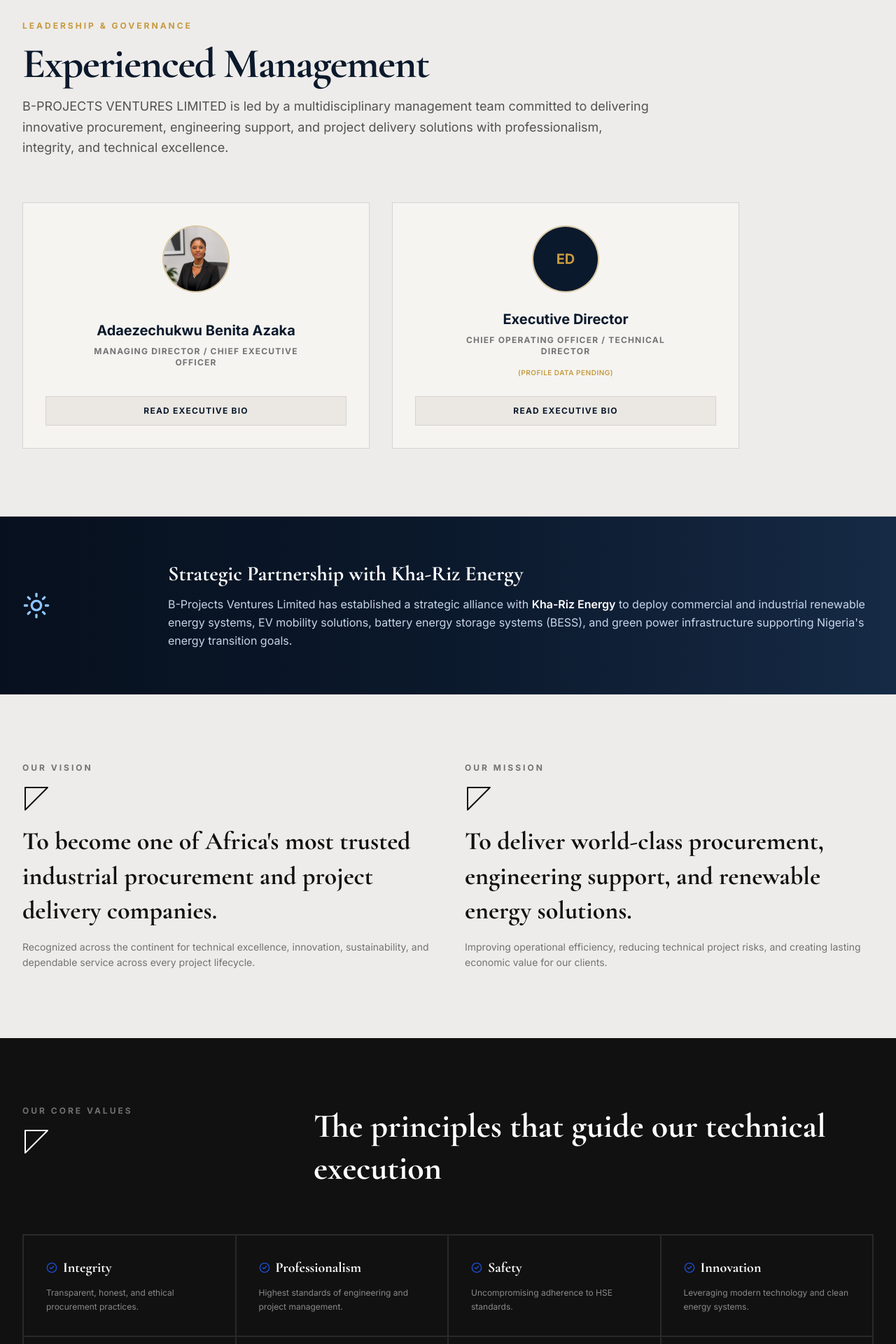
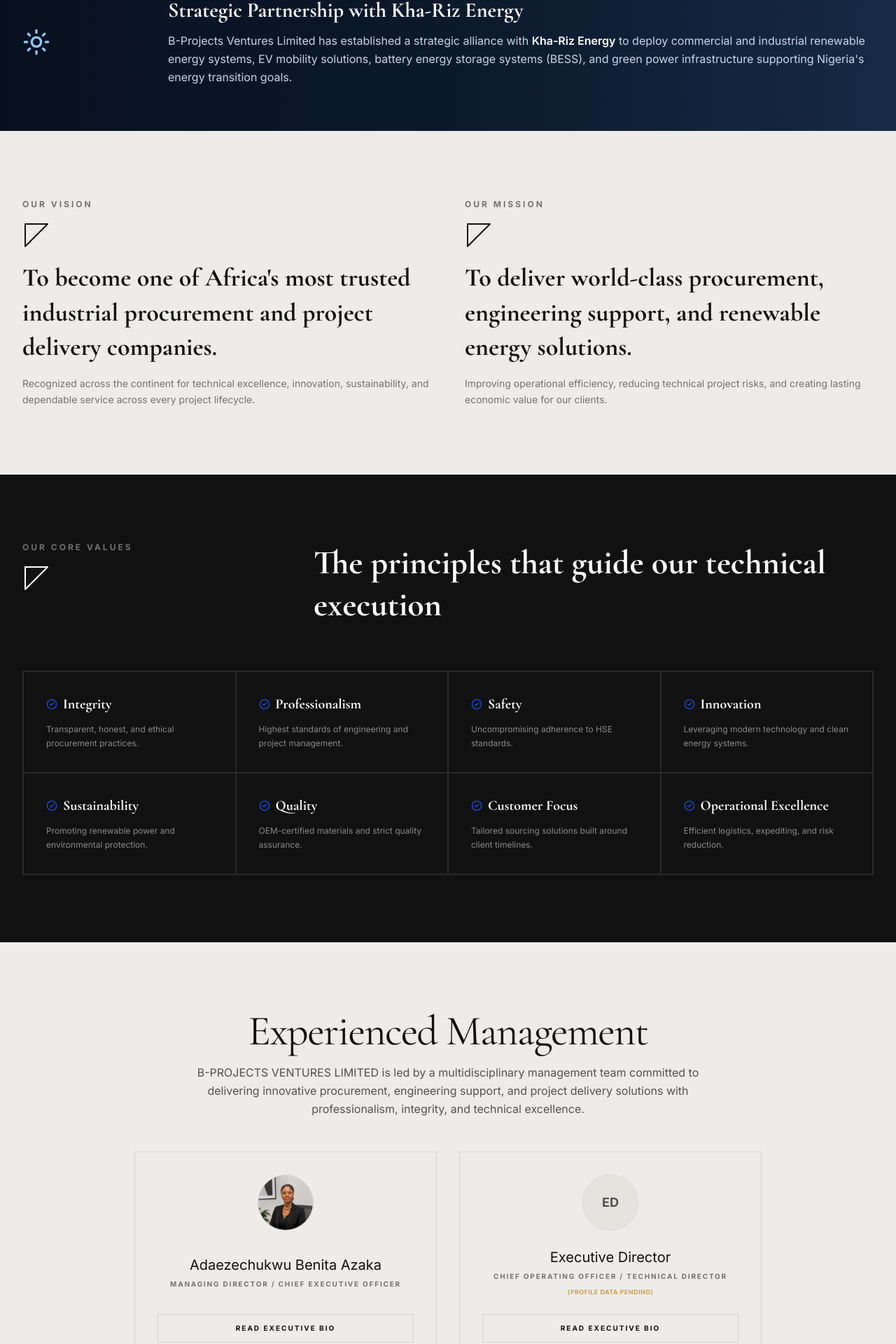
Before and after one commit to userIssa/b-project, a Next.js app: page /about-us in a window 1280 px wide. Shown: the part 1415-3335 px from the top of the page at 70% size. Built offline with nearby package versions, Linux system fonts and the light colour scheme.

Commit message:
feat: add services page, management section component, and structure main and about-us pages

```diff
--- a/app/about-us/page.tsx
+++ b/app/about-us/page.tsx
@@ -104,9 +104,6 @@ export default function AboutUsPage() {
         </div>
       </section>
 
-      {/* EXPERIENCED MANAGEMENT SECTION */}
-      <ManagementSection />
-
       {/* Kha-Riz Energy Partnership */}
       <section className="py-16 bg-gradient-to-r from-[#07101E] via-[#0B192C] to-[#162A45]">
         <div className="max-w-7xl mx-auto px-6 sm:px-8">
@@ -194,10 +191,13 @@ export default function AboutUsPage() {
         </div>
       </section>
 
+      {/* EXPERIENCED MANAGEMENT SECTION (Before Contact CTA) */}
+      <ManagementSection />
+
       {/* CTA */}
       <section className="py-16 bg-[#F5F4F1] border-t border-neutral-200 text-center">
         <div className="max-w-2xl mx-auto px-6 sm:px-8 space-y-5">
-          <h2 className="font-serif text-3xl sm:text-4xl font-bold text-[#111111]">
+          <h2 className="font-serif text-3xl sm:text-4xl font-bold text-[#0B192C]">
             Ready to partner with us?
           </h2>
           <p className="text-neutral-500 text-sm font-sans">
@@ -205,7 +205,7 @@ export default function AboutUsPage() {
           </p>
           <Link
             href="/contact"
-            className="inline-block px-8 py-3.5 bg-[#1D4ED8] text-white hover:bg-[#1E3A8A] transition-colors text-xs uppercase tracking-widest font-bold shadow-md"
+            className="inline-block px-8 py-3.5 bg-[#C59A3F] hover:bg-[#A67C1E] text-white transition-colors text-xs uppercase tracking-widest font-bold shadow-md"
           >
             Contact Us
           </Link>
--- a/app/services/page.tsx
+++ b/app/services/page.tsx
@@ -183,7 +183,7 @@ export default function ServicesPage() {
             Quality procurement and dependable project support are the foundations of industrial execution and national value creation.
           </blockquote>
           <p className="text-xs uppercase tracking-[0.3em] font-sans font-bold text-[#C59A3F]">
-            — B-PROJECTS VENTURES LIMITED
+            B-PROJECTS VENTURES LIMITED
           </p>
         </div>
       </section>
--- a/components/ManagementSection.tsx
+++ b/components/ManagementSection.tsx
@@ -23,10 +23,10 @@ const executives: Executive[] = [
     company: "B-PROJECTS VENTURES LIMITED",
     image: "/images/WhatsApp Image 2026-07-27 at 10.52.51 AM.jpeg",
     bio: [
-      "Adaezechukwu Benita Azaka serves as the Managing Director / Chief Executive Officer of B-PROJECTS VENTURES LIMITED, where she oversees corporate strategy, industrial procurement, project execution, strategic partnerships, and business development.",
-      "She possesses extensive experience in project management, procurement coordination, stakeholder engagement, contract administration, and industrial supply chain implementation. Her ability to translate strategic objectives into efficient operational processes has contributed significantly to the successful delivery of engineering and infrastructure projects.",
-      "Working closely with clients, government institutions, oil & gas operators, development partners, and industry stakeholders, she plays a critical role in ensuring projects are delivered on schedule, within budget, and to the highest standards of quality and professionalism.",
-      "Her commitment to operational excellence, continuous improvement, and customer satisfaction continues to strengthen B-PROJECTS VENTURES LIMITED's reputation as a dependable engineering and industrial supply partner.",
+      "Adaezechukwu Benita Azaka serves as the Managing Director / Chief Executive Officer of B-PROJECTS VENTURES LIMITED, where she oversees corporate strategy, industrial procurement, project execution, strategic partnerships and business development.",
+      "She possesses extensive experience in project management, procurement coordination, stakeholder engagement, contract administration and industrial supply chain implementation. Her ability to translate strategic objectives into efficient operational processes has contributed significantly to the successful delivery of engineering and infrastructure projects.",
+      "Working closely with clients, government institutions, development partners and industry stakeholders, she plays a critical role in ensuring projects are delivered on schedule, within budget and to the highest standards of quality and professionalism.",
+      "Her commitment to operational excellence, continuous improvement and customer satisfaction continues to strengthen B-PROJECTS VENTURES LIMITED’s reputation as a dependable engineering and sustainable supply partner.",
     ],
   },
   {
@@ -37,8 +37,8 @@ const executives: Executive[] = [
     initials: "ED",
     isPlaceholder: true,
     bio: [
-      "The Executive Director / Chief Operating Officer oversees technical operations, OEM expediting, site logistics, and regulatory compliance across B-Projects Ventures Limited's portfolio.",
-      "With deep technical expertise in mechanical procurement, civil infrastructure, and engineering field services, our executive management ensures rigorous quality control and full adherence to NUPRC and NSITF regulatory standards.",
+      "The Chief Operating Officer / Technical Director of B-PROJECTS VENTURES LIMITED oversees technical operations, vendor management, expediting, site logistics and regulatory compliance.",
+      "Bringing extensive engineering background and supply chain coordination, the COO ensures all procurement and field execution align with strict safety standards, NUPRC mandates, and client specifications.",
       "(Full executive biography and profile details will be updated shortly).",
     ],
   },
@@ -48,31 +48,28 @@ export default function ManagementSection() {
   const [selectedExecutive, setSelectedExecutive] = useState<Executive | null>(null);
 
   return (
-    <section className="py-24 bg-[#EEECEA] border-b border-neutral-300">
+    <section className="py-24 bg-[#EEECEA] border-t border-b border-neutral-300">
       <div className="max-w-7xl mx-auto px-6 sm:px-8">
 
-        {/* Title & Subtitle */}
-        <div className="max-w-4xl space-y-4 mb-16">
-          <p className="text-xs uppercase tracking-[0.25em] font-sans font-bold text-[#C59A3F]">
-            Leadership & Governance
-          </p>
-          <h2 className="font-serif text-4xl sm:text-5xl md:text-6xl font-bold tracking-tight text-[#0B192C]">
+        {/* Section Header */}
+        <div className="max-w-4xl mx-auto text-center mb-12">
+          <h2 className="font-serif text-4xl sm:text-5xl md:text-6xl text-[#111111] font-normal tracking-tight mb-4">
             Experienced Management
           </h2>
-          <p className="text-neutral-600 text-base sm:text-lg font-sans leading-relaxed">
+          <p className="text-neutral-600 text-sm sm:text-base font-sans leading-relaxed max-w-3xl mx-auto">
             B-PROJECTS VENTURES LIMITED is led by a multidisciplinary management team committed to delivering innovative procurement, engineering support, and project delivery solutions with professionalism, integrity, and technical excellence.
           </p>
         </div>
 
-        {/* Executive Cards Grid (2 Columns) */}
-        <div className="grid grid-cols-1 md:grid-cols-2 gap-8 max-w-5xl">
+        {/* 2 Management Cards Grid */}
+        <div className="grid grid-cols-1 md:grid-cols-2 gap-8 max-w-4xl mx-auto justify-center">
           {executives.map((exec) => (
             <div
               key={exec.id}
-              className="bg-[#F5F4F1] border border-neutral-300 p-8 flex flex-col items-center text-center justify-between space-y-6 hover:shadow-md transition-shadow"
+              className="bg-[#EEECEA] border border-neutral-300 p-8 rounded-none flex flex-col items-center text-center justify-between space-y-6 hover:border-neutral-400 transition-colors"
             >
-              {/* Avatar Circle */}
-              <div className="relative w-24 h-24 rounded-full overflow-hidden border-2 border-[#C59A3F]/40 bg-neutral-200 shrink-0 flex items-center justify-center">
+              {/* Circle Avatar */}
+              <div className="w-20 h-20 rounded-full border border-neutral-300 bg-neutral-200 flex items-center justify-center overflow-hidden shrink-0 relative">
                 {exec.image ? (
                   <Image
                     src={exec.image}
@@ -81,22 +78,22 @@ export default function ManagementSection() {
                     className="object-cover object-top"
                   />
                 ) : (
-                  <div className="w-full h-full bg-[#0B192C] text-[#C59A3F] flex items-center justify-center font-bold text-xl font-sans">
-                    {exec.initials || <User className="w-8 h-8 text-neutral-400" />}
+                  <div className="w-full h-full bg-[#E5E3DE] text-neutral-600 flex items-center justify-center font-bold text-lg font-sans">
+                    {exec.initials || <User className="w-7 h-7 text-neutral-500" />}
                   </div>
                 )}
               </div>
 
-              {/* Name & Role */}
-              <div className="space-y-2">
-                <h3 className="font-sans text-xl font-bold text-[#0B192C]">
+              {/* Title & Role */}
+              <div className="space-y-1.5">
+                <h3 className="font-sans text-xl font-normal text-[#111111]">
                   {exec.name}
                 </h3>
-                <p className="text-xs uppercase tracking-widest font-bold text-neutral-500 max-w-xs mx-auto">
+                <p className="text-[10px] font-sans font-bold uppercase tracking-[0.18em] text-neutral-500">
                   {exec.role}
                 </p>
                 {exec.isPlaceholder && (
-                  <span className="inline-block text-[10px] uppercase tracking-wider font-semibold text-[#C59A3F]">
+                  <span className="block text-[9px] uppercase tracking-wider font-semibold text-[#C59A3F] pt-0.5">
                     (Profile Data Pending)
                   </span>
                 )}
@@ -105,9 +102,9 @@ export default function ManagementSection() {
               {/* Read Executive Bio Button */}
               <button
                 onClick={() => setSelectedExecutive(exec)}
-                className="w-full py-3 px-6 bg-[#EBE8E3] hover:bg-[#0B192C] text-[#0B192C] hover:text-white border border-neutral-300 transition-all text-xs uppercase tracking-widest font-bold font-sans"
+                className="w-full py-3 px-4 bg-transparent border border-neutral-300 hover:bg-[#0B192C] hover:text-white hover:border-[#0B192C] transition-all text-[10px] font-sans font-bold uppercase tracking-[0.2em] text-[#111111]"
               >
-                Read Executive Bio
+                READ EXECUTIVE BIO
               </button>
             </div>
           ))}
@@ -116,21 +113,21 @@ export default function ManagementSection() {
 
       {/* EXECUTIVE BIO MODAL */}
       {selectedExecutive && (
-        <div className="fixed inset-0 z-50 flex items-center justify-center p-4 bg-black/70 backdrop-blur-sm animate-fade-in">
-          <div className="relative bg-[#F5F4F1] max-w-2xl w-full max-h-[90vh] overflow-y-auto p-8 sm:p-10 shadow-2xl border border-neutral-300 space-y-6">
+        <div className="fixed inset-0 z-50 flex items-center justify-center p-4 bg-black/60 backdrop-blur-sm animate-fade-in">
+          <div className="relative bg-[#EEECEA] max-w-2xl w-full max-h-[90vh] overflow-y-auto p-8 sm:p-10 shadow-2xl border border-neutral-300 space-y-6">
 
-            {/* Close Button */}
+            {/* Close Cross Icon */}
             <button
               onClick={() => setSelectedExecutive(null)}
-              className="absolute top-6 right-6 p-2 text-neutral-500 hover:text-[#0B192C] transition-colors"
-              aria-label="Close modal"
+              className="absolute top-6 right-6 p-2 text-neutral-500 hover:text-[#111111] transition-colors"
+              aria-label="Close"
             >
               <X className="w-6 h-6" />
             </button>
 
-            {/* Header: Avatar, Name, Role & Company */}
-            <div className="flex items-center gap-5 pt-2">
-              <div className="relative w-20 h-20 rounded-full overflow-hidden border-2 border-[#C59A3F] bg-neutral-200 shrink-0 flex items-center justify-center">
+            {/* Header: Circle Avatar + Name + Title */}
+            <div className="flex items-start gap-5 pt-2">
+              <div className="w-20 h-20 rounded-full border border-neutral-300 bg-neutral-200 overflow-hidden shrink-0 relative">
                 {selectedExecutive.image ? (
                   <Image
                     src={selectedExecutive.image}
@@ -139,47 +136,47 @@ export default function ManagementSection() {
                     className="object-cover object-top"
                   />
                 ) : (
-                  <div className="w-full h-full bg-[#0B192C] text-[#C59A3F] flex items-center justify-center font-bold text-lg font-sans">
+                  <div className="w-full h-full bg-[#E5E3DE] text-neutral-600 flex items-center justify-center font-bold text-lg font-sans">
                     {selectedExecutive.initials || "ED"}
                   </div>
                 )}
               </div>
 
               <div className="space-y-1">
-                <h3 className="font-serif text-2xl sm:text-3xl font-bold text-[#0B192C]">
+                <h3 className="font-serif text-3xl font-bold text-[#111111]">
                   {selectedExecutive.name}
                 </h3>
-                <p className="text-xs uppercase tracking-wider font-bold text-neutral-600">
+                <p className="text-[11px] uppercase tracking-wider font-bold text-neutral-500">
                   {selectedExecutive.role}
                 </p>
-                <p className="text-xs uppercase tracking-widest font-semibold text-[#C59A3F]">
+                <p className="text-xs uppercase tracking-widest font-semibold text-[#0B192C]">
                   {selectedExecutive.company}
                 </p>
               </div>
             </div>
 
-            <hr className="border-neutral-300" />
+            <hr className="border-t border-neutral-300" />
 
-            {/* Bio Body */}
+            {/* Bio Content Paragraphs */}
             <div className="space-y-4 text-sm font-sans text-neutral-700 leading-relaxed">
               {selectedExecutive.bio.map((paragraph, idx) => (
                 <p key={idx}>{paragraph}</p>
               ))}
             </div>
 
-            <hr className="border-neutral-300 pt-2" />
+            <hr className="border-t border-neutral-300 pt-2" />
 
-            {/* Footer */}
+            {/* Modal Footer */}
             <div className="flex items-center justify-between pt-2">
               <div className="flex items-center gap-2 text-xs font-bold uppercase tracking-widest text-neutral-600">
-                <Briefcase className="w-4 h-4 text-[#C59A3F]" />
+                <Briefcase className="w-4 h-4 text-[#0B192C]" />
                 <span>EXECUTIVE BOARD</span>
               </div>
               <button
                 onClick={() => setSelectedExecutive(null)}
-                className="px-6 py-2.5 bg-neutral-300 hover:bg-[#0B192C] text-[#0B192C] hover:text-white transition-colors text-xs uppercase tracking-widest font-bold"
+                className="px-6 py-2.5 bg-neutral-200 hover:bg-[#0B192C] hover:text-white border border-neutral-300 text-xs font-bold uppercase tracking-widest text-[#111111] transition-colors"
               >
-                Close
+                CLOSE
               </button>
             </div>
 
```
Also changed, not shown: app/page.tsx (+6 -24 lines).
